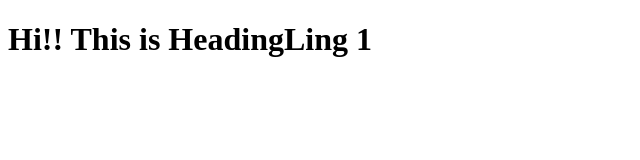
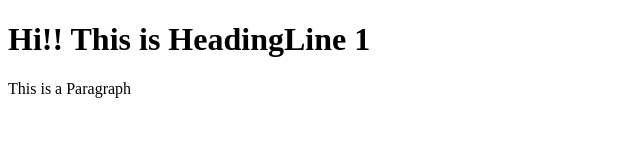
Before and after one commit to MangiVarunReddy/Web-Classes, a plain HTML site: page Src/index.html in a window 1280 px wide. Shown: the whole page, without its empty margins (0-640 px from the left). Drawn offline with Linux system fonts and the light colour scheme.

Commit message:
added paragraph in index.html

```diff
--- a/Src/index.html
+++ b/Src/index.html
@@ -7,6 +7,7 @@
     <title>Document</title>
   </head>
   <body>
-    <h1>Hi!! This is HeadingLing 1</h1>
+    <h1>Hi!! This is HeadingLine 1</h1>
+    <p>This is a Paragraph</p>
   </body>
 </html>
```
